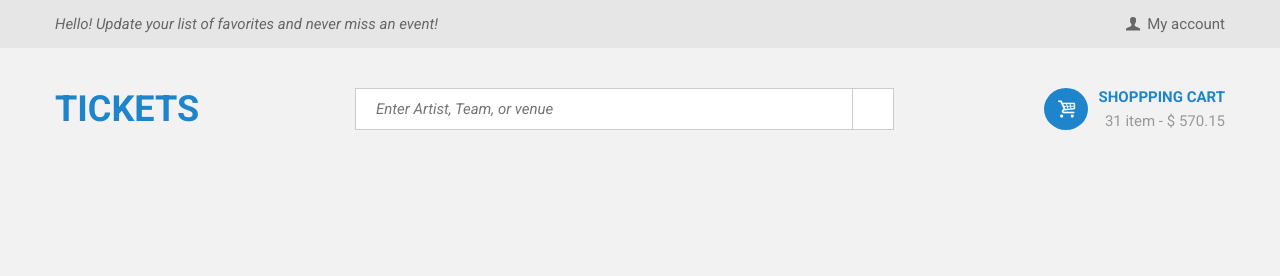
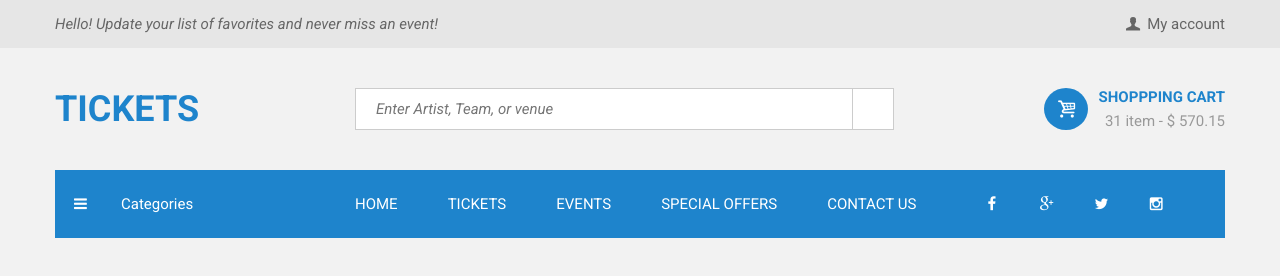
Before and after one commit to ilmitro/Tickets, a website: page index.html in a window 1280 px wide. Drawn offline with Linux system fonts and the light colour scheme.

Commit message:
header-ok

```diff
--- a/css/style.css
+++ b/css/style.css
@@ -1,3 +1,4 @@
+@charset "UTF-8";
 /* -------- box-sizing -------- */
 * {
   box-sizing: border-box;
@@ -194,3 +195,88 @@
   font-weight: bold;
   color: #1e84cc;
 }
+
+/* -------- nav-main -------- */
+.nav-main {
+  margin-top: 40px;
+  background-color: #1e84cc;
+}
+.nav-main__list, .nav-main__sub-list {
+  margin: 0;
+  padding: 0;
+  font-size: 0;
+  list-style: none;
+}
+.nav-main__item {
+  position: relative;
+  display: inline-block;
+  font-size: 15px;
+}
+.nav-main__item:nth-child(6) {
+  /* отступ для социальных иконок */
+  margin-right: 25px;
+}
+.nav-main__item:hover .nav-main__sub-list {
+  /* отображение подменю */
+  display: block;
+}
+.nav-main__link {
+  display: inline-block;
+  padding: 25px;
+  text-transform: uppercase;
+  color: #fff;
+}
+.nav-main__link:hover {
+  background-color: #1767a0;
+}
+.nav-main__link--categories {
+  width: 275px;
+  padding-left: 0;
+  text-transform: none;
+}
+.nav-main__link .icon-menu {
+  padding: 15px;
+  padding-right: 30px;
+}
+.nav-main__social {
+  display: inline-block;
+  padding: 25px 15px;
+  color: #fff;
+  -webkit-transition: -webkit-transform 0.3s;
+          transition: transform 0.3s;
+}
+.nav-main__social:hover {
+  -webkit-transform: scale(1.5);
+      -ms-transform: scale(1.5);
+          transform: scale(1.5);
+}
+.nav-main__sub-list {
+  position: absolute;
+  display: none;
+  width: 275px;
+  border: 1px solid #cccccc;
+  border-top: none;
+  background-color: #fff;
+}
+.nav-main__sub-item {
+  font-size: 15px;
+  border-bottom: 1px solid #cccccc;
+}
+.nav-main__sub-item:last-child {
+  border-bottom: none;
+}
+.nav-main__sub-link {
+  display: block;
+  padding: 20px 0;
+  color: #666666;
+}
+.nav-main__sub-link:hover {
+  background-color: #1767a0;
+  color: #fff;
+}
+.nav-main__sub-link [class^="icon-"] {
+  /* иконки */
+  padding: 20px 15px;
+  margin-right: 15px;
+  border-right: 1px solid #cccccc;
+}
--- a/index.html
+++ b/index.html
@@ -14,8 +14,6 @@
 </head>
 <body class="body">
 
-
-
   <!-- header -->
   <header class="header-page">
 
@@ -30,7 +28,6 @@
       <!-- /.container -->
     </div>
     <!-- /.user-panel -->
-
 
     <div class="container">
       <div class="row">
@@ -59,17 +56,46 @@
       </div>
       <!-- /.row -->
 
+      <nav class="nav-main">
+        <ul class="nav-main__list">
+          <li class="nav-main__item">
+            <a class="nav-main__link nav-main__link--categories link" href="#">
+            <i class="icon-menu"></i>Categories</a>
 
+            <!-- Подменю categories -->
+            <ul class="nav-main__sub-list">
+              <li class="nav-main__sub-item"><a href="#" class="nav-main__sub-link link"><i class="icon-music"></i>Music</a></li>
+              <li class="nav-main__sub-item"><a href="#" class="nav-main__sub-link link"><i class="icon-movies"></i>Movies</a></li>
+              <li class="nav-main__sub-item"><a href="#" class="nav-main__sub-link link"><i class="icon-sport"></i>Sport</a></li>
+              <li class="nav-main__sub-item"><a href="#" class="nav-main__sub-link link"><i class="icon-comedy"></i>Comedy</a></li>
+              <li class="nav-main__sub-item"><a href="#" class="nav-main__sub-link link"><i class="icon-family"></i>Family</a></li>
+              <li class="nav-main__sub-item"><a href="#" class="nav-main__sub-link link"><i class="icon-art"></i>Arts</a></li>
+              <li class="nav-main__sub-item"><a href="#" class="nav-main__sub-link link"><i class="icon-theatre"></i>Theatre</a></li>
+              <li class="nav-main__sub-item"><a href="#" class="nav-main__sub-link link"><i class="icon-fashion"></i>Fashion</a></li>
+              <li class="nav-main__sub-item"><a href="#" class="nav-main__sub-link link"><i class="icon-food"></i>Food</a></li>
+            </ul>
+            <!-- /.Подменю categories -->
+          </li>
 
+          <li class="nav-main__item"><a class="nav-main__link link" href="#">Home</a></li>
+          <li class="nav-main__item"><a class="nav-main__link link" href="#">Tickets</a></li>
+          <li class="nav-main__item"><a class="nav-main__link link" href="#">Events</a></li>
+          <li class="nav-main__item"><a class="nav-main__link link" href="#">Special offers</a></li>
+          <li class="nav-main__item"><a class="nav-main__link link" href="#">Contact us</a></li>
 
+          <!-- блок социальных иконок -->
+          <li class="nav-main__item">
+            <a class="nav-main__social link" href="#"><i class="icon-facebook"></i></a>
+            <a class="nav-main__social link" href="#"><i class="icon-gplus"></i></a>
+            <a class="nav-main__social link" href="#"><i class="icon-twitter"></i></a>
+            <a class="nav-main__social link" href="#"><i class="icon-instagram"></i></a>
+          </li>
+          <!-- /.блок социальных иконок -->
+        </ul>
+      </nav>
 
     </div>
     <!-- /.container -->
-
-
-
-
-
   </header>
   <!-- /.header-page -->
 
--- /dev/null
+++ b/scss/blocks/_nav-main.scss
@@ -0,0 +1,100 @@
+/* -------- nav-main -------- */
+
+.nav-main {
+  margin-top: 40px;
+  background-color: $color-brand;
+
+  &__list {
+    margin: 0;
+    padding: 0;
+    font-size: 0;
+    list-style: none;
+  }
+
+  &__item {
+    position: relative;
+    display: inline-block;
+    font-size: $font-size-text;
+
+    &:nth-child(6) {
+      /* отступ для социальных иконок */
+      margin-right: 25px;
+    }
+
+    &:hover .nav-main__sub-list {
+      /* отображение подменю */
+      display: block;
+    }
+  }
+
+  &__link {
+    display: inline-block;
+    padding: 25px;
+    text-transform: uppercase;
+    color: #fff;
+
+    &:hover {
+      background-color: $color-brand-darker;
+    }
+
+    &--categories {
+      width: 275px;
+      padding-left: 0;
+      text-transform: none;
+    }
+
+    .icon-menu {
+      padding: 15px;
+      padding-right: 30px;
+    }
+  }
+
+  &__social {
+    display: inline-block;
+    padding: 25px 15px;
+    color: #fff;
+    transition: transform 0.3s;
+
+    &:hover {
+      transform: scale(1.5);
+    }
+  }
+
+  // Подменю categories
+  &__sub-list {
+    @extend .nav-main__list;
+    position: absolute;
+    display: none;
+    width: 275px;
+    border: 1px solid $color-gray-lighter;
+    border-top: none;
+    background-color: #fff;
+  }
+
+  &__sub-item {
+    font-size: $font-size-text;
+    border-bottom: 1px solid $color-gray-lighter;
+
+    &:last-child {
+      border-bottom: none;
+    }
+  }
+
+  &__sub-link {
+    display: block;
+    padding: 20px 0;
+    color: $color-text-secondary;
+
+    &:hover {
+      background-color: $color-brand-darker;
+      color: #fff;
+    }
+
+    [class^="icon-"] {
+      /* иконки */
+      padding: 20px 15px;
+      margin-right: 15px;
+      border-right: 1px solid $color-gray-lighter;
+    }
+  }
+}
--- a/scss/main.scss
+++ b/scss/main.scss
@@ -19,3 +19,4 @@
 @import 'blocks/logo';
 @import 'blocks/form-search';
 @import 'blocks/cart';
+@import 'blocks/nav-main';
```
Also changed, not shown: 1 other file.
